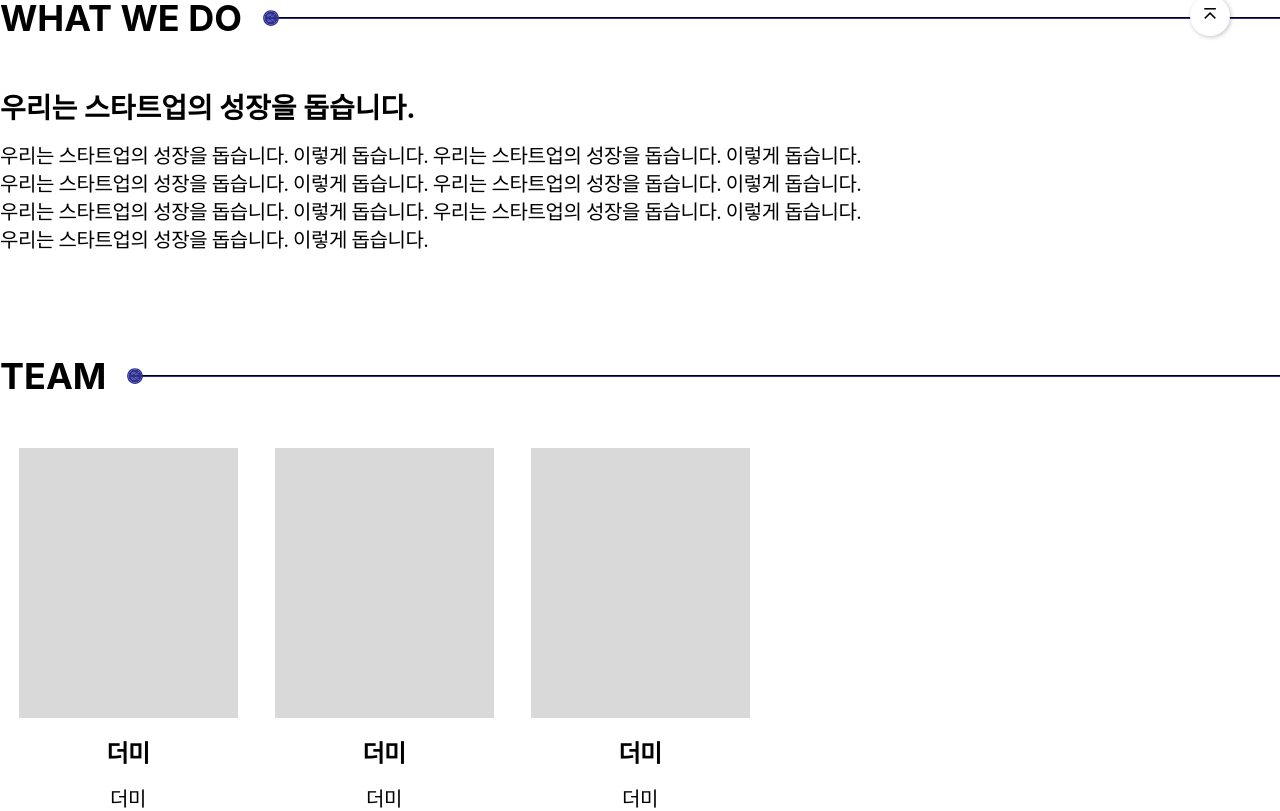
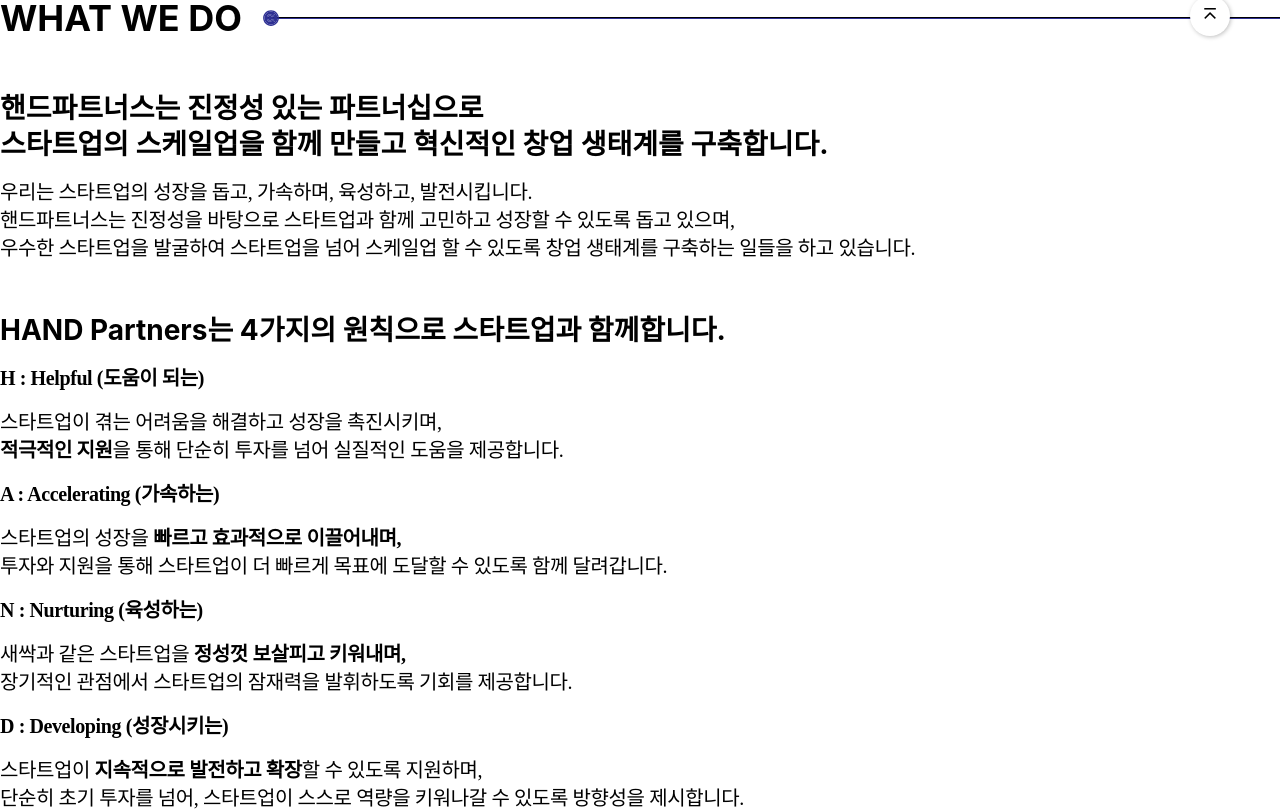
Before and after one commit to HandPartners/FE, a React (Vite) app: page /about in a window 1280 px wide. Shown: the part 714-1525 px from the top of the page. Built offline with nearby package versions, Linux system fonts and the light colour scheme; a web font is replaced by a local one.

Commit message:
docs: 텍스트들 추가

```diff
--- a/src/constants/about.ts
+++ b/src/constants/about.ts
@@ -16,18 +16,40 @@
 
 export const about: About[] = [
   {
-    name: "더미",
-    position: "더미",
+    name: "김민정",
+    position: "대표",
     photo: 더미,
   },
   {
-    name: "더미",
-    position: "더미",
+    name: "홍성진",
+    position: "이사",
     photo: 더미,
   },
   {
-    name: "더미",
-    position: "더미",
+    name: "김상우",
+    position: "이사",
+    photo: 더미,
+  },
+  {
+    name: "정일혁",
+    position: "이사",
+    photo: 더미,
+  },
+  {
+    name: "구일호",
+    position: "본부장",
+    photo: 더미,
+  },
+
+  {
+    name: "최서윤",
+    position: "본부장",
+    photo: 더미,
+  },
+
+  {
+    name: "박상아",
+    position: "팀장",
     photo: 더미,
   },
 ];
--- a/src/pages/user/About.tsx
+++ b/src/pages/user/About.tsx
@@ -35,21 +35,60 @@
             <section className="flex flex-col gap-[50px] w-full">
               <TitleLine>WHAT WE DO</TitleLine>
 
+              <section className="flex flex-col gap-[50px]">
                 <article className="flex flex-col gap-[16px]">
                   <h3 className={md ? "h3-bold" : "p-large-bold"}>
-                  우리는 스타트업의 성장을 돕습니다.
+                    핸드파트너스는 진정성 있는 파트너십으로 <br />
+                    스타트업의 스케일업을 함께 만들고 혁신적인 창업 생태계를
+                    구축합니다.
                   </h3>
                   <h5 className={md ? "h5-medium" : "p-medium-medium"}>
-                  우리는 스타트업의 성장을 돕습니다. 이렇게 돕습니다. 우리는
-                  스타트업의 성장을 돕습니다. 이렇게 돕습니다. <br />
-                  우리는 스타트업의 성장을 돕습니다. 이렇게 돕습니다. 우리는
-                  스타트업의 성장을 돕습니다. 이렇게 돕습니다. <br />
-                  우리는 스타트업의 성장을 돕습니다. 이렇게 돕습니다. 우리는
-                  스타트업의 성장을 돕습니다. 이렇게 돕습니다.
-                  <br />
-                  우리는 스타트업의 성장을 돕습니다. 이렇게 돕습니다.{" "}
+                    우리는 스타트업의 성장을 돕고, 가속하며, 육성하고,
+                    발전시킵니다. <br />
+                    핸드파트너스는 진정성을 바탕으로 스타트업과 함께 고민하고
+                    성장할 수 있도록 돕고 있으며, <br />
+                    우수한 스타트업을 발굴하여 스타트업을 넘어 스케일업 할 수
+                    있도록 창업 생태계를 구축하는 일들을 하고 있습니다.
                   </h5>
                 </article>
+                <article className="flex flex-col gap-[16px]">
+                  <h3 className={md ? "h3-bold" : "p-large-bold"}>
+                    HAND Partners는 4가지의 원칙으로 스타트업과 함께합니다.
+                  </h3>
+                  <h5 className={md ? "h5-medium" : "p-medium-medium"}>
+                    <strong>H : Helpful (도움이 되는)</strong>
+                    <div className="h-[16px]" />
+                    스타트업이 겪는 어려움을 해결하고 성장을 촉진시키며,
+                    <br />
+                    <strong>적극적인 지원</strong>을 통해 단순히 투자를 넘어
+                    실질적인 도움을 제공합니다.
+                    <div className="h-[16px]" />
+                    <strong>A : Accelerating (가속하는)</strong>
+                    <div className="h-[16px]" />
+                    스타트업의 성장을{" "}
+                    <strong>빠르고 효과적으로 이끌어내며,</strong>
+                    <br />
+                    투자와 지원을 통해 스타트업이 더 빠르게 목표에 도달할 수
+                    있도록 함께 달려갑니다.
+                    <div className="h-[16px]" />
+                    <strong>N : Nurturing (육성하는)</strong>
+                    <div className="h-[16px]" />
+                    새싹과 같은 스타트업을{" "}
+                    <strong>정성껏 보살피고 키워내며,</strong>
+                    <br />
+                    장기적인 관점에서 스타트업의 잠재력을 발휘하도록 기회를
+                    제공합니다.
+                    <div className="h-[16px]" />
+                    <strong>D : Developing (성장시키는)</strong>
+                    <div className="h-[16px]" />
+                    스타트업이 <strong>지속적으로 발전하고 확장</strong>할 수
+                    있도록 지원하며,
+                    <br />
+                    단순히 초기 투자를 넘어, 스타트업이 스스로 역량을 키워나갈
+                    수 있도록 방향성을 제시합니다.
+                  </h5>
+                </article>
+              </section>
             </section>
           </FadeInItem>
 
--- a/src/pages/user/Main.tsx
+++ b/src/pages/user/Main.tsx
@@ -106,14 +106,15 @@
                   isMobile ? "p-medium-bold" : " slogan-h "
                 }`}
               >
-                회사 슬로건 슬로건 슬로건
+                핸드파트너스는 진성성으로 함께 고민하고, 스케일업을 위한 길을
+                만듭니다.
               </h2>
               <p
                 className={`text-[var(--grey5)]  ${
                   isMobile ? "p-small-bold" : " slogan-p "
                 }`}
               >
-                회사 슬로건 슬로건 슬로건
+                핸드파트너스와 함께 'Have A Nice Day'
               </p>
             </section>
 
@@ -216,21 +217,19 @@
                     isMobile ? "p-small-bold " : "p-large-bold "
                   }`}
                 >
-                  투자 관련 문의 : 0000@00000
+                  admin@handpartners.co.kr
                 </p>
+              </section>
+              <section className=" flex-col gap-[4px]">
+                <h2 className={`${isMobile ? "p-large-bold " : "h4-bold"}`}>
+                  TEL
+                </h2>
                 <p
                   className={` text-[var(--grey6)] ${
                     isMobile ? "p-small-bold " : "p-large-bold "
                   }`}
                 >
-                  기업 협업 문의 : 0000@00000{" "}
-                </p>
-                <p
-                  className={` text-[var(--grey6)] ${
-                    isMobile ? "p-small-bold " : "p-large-bold "
-                  }`}
-                >
-                  기타 문의 : 0000@00000
+                  02-941-4339
                 </p>
               </section>
             </div>
```
Also changed, not shown: src/assets/images/about/Rectangle 830384.png. Lines whose indentation alone changed are shown as unchanged.
